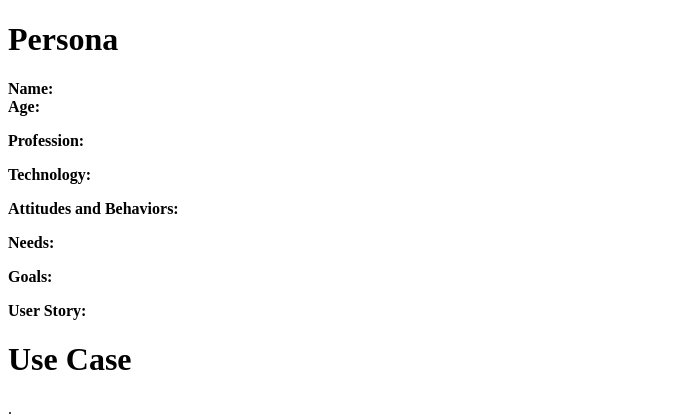
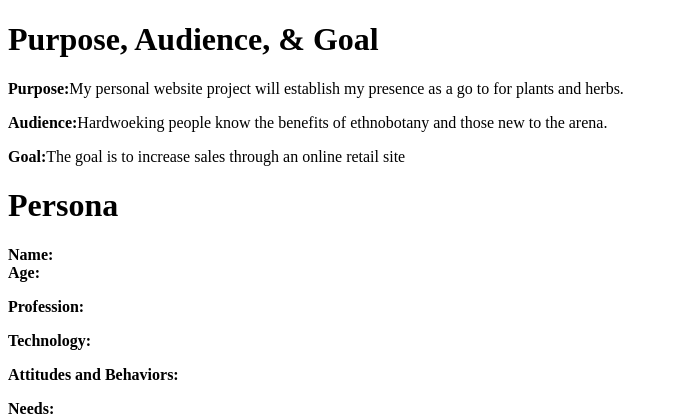
Before and after one commit to stevestonenm/stevestone-pwp, a PHP site: page /milestone-1.php in a window 1280 px wide. Shown: the top 420 px of the page, without its empty margins (0-678 px from the left). Run offline with PHP 8.4, Linux system fonts and the light colour scheme.

Commit message:
purpose, audience, goal section

```diff
--- a/public_html/documentation/milestone-1.php
+++ b/public_html/documentation/milestone-1.php
@@ -4,9 +4,13 @@
 		<meta charset="utf-8">
 	</head>
 	<body>
+		<h1>Purpose, Audience, & Goal</h1>
+		<p><strong>Purpose:</strong>My personal website project will establish my presence as a go to for plants and herbs.</p>
+		<p><strong>Audience:</strong>Hardwoeking people know the benefits of ethnobotany and those new to the arena.</p>
+		<p><strong>Goal:</strong>The goal is to increase sales through an online retail site<p>
 		<h1>Persona</h1>
 		<p><strong>Name:</strong><br>
-			<strong>Age:</strong><br></p>
+			<strong>Age:</strong> <br></p>
 		<p><strong>Profession:</strong></p>
 		<p><strong>Technology:</strong></p>
 		<p><strong>Attitudes and Behaviors:</strong></p>
```
